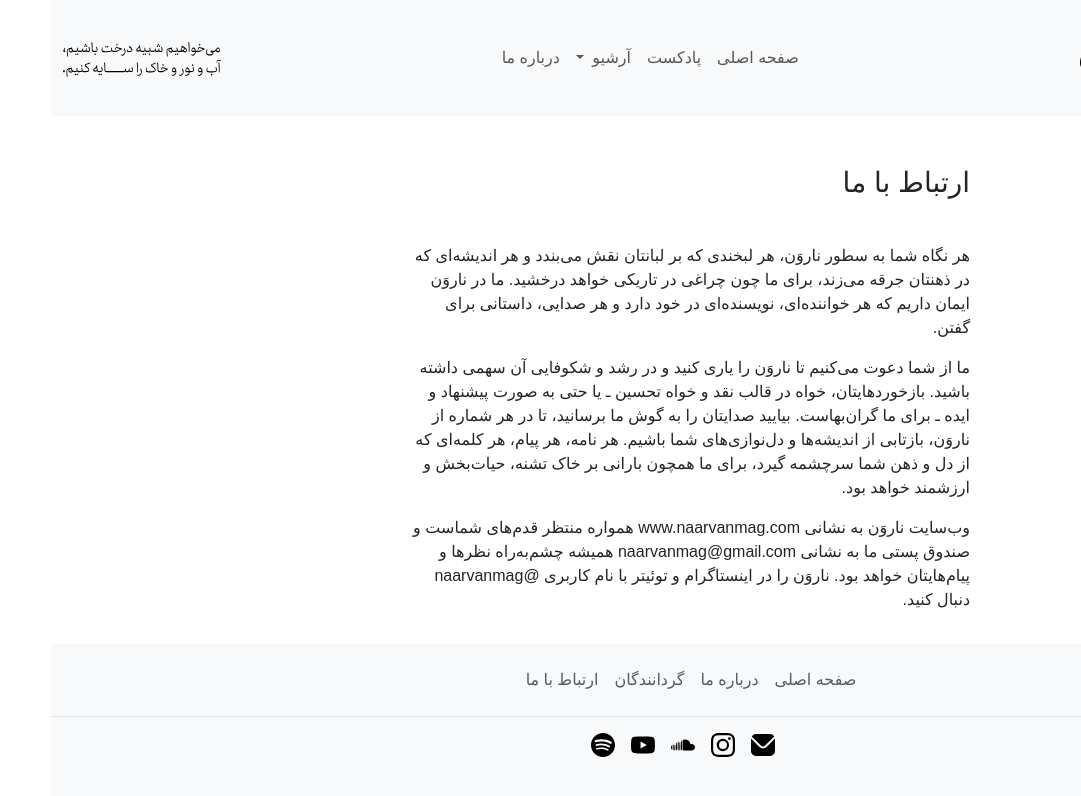
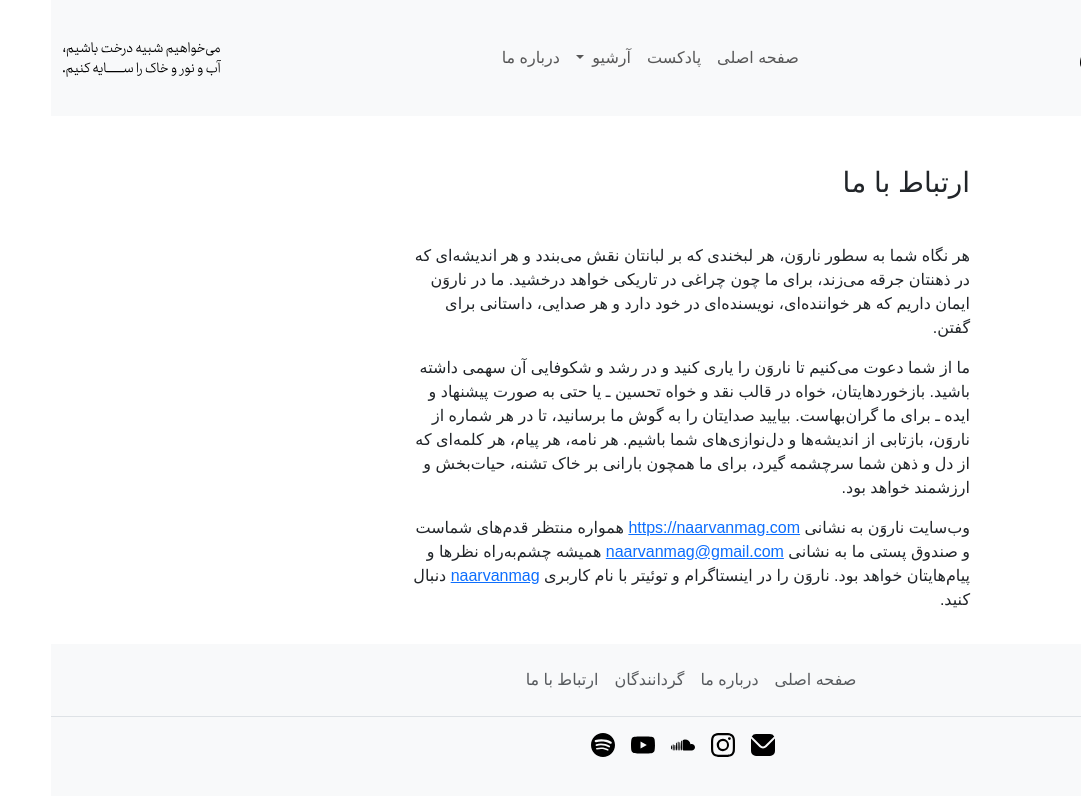
Before and after one commit to NaarvanMag/naarvanmag.github.io, a Jekyll site: the page built from pages/contact.markdown, in a window 1280 px wide. Shown: the top 796 px of the page, without its empty margins (199-1280 px from the left). Built offline with Jekyll 4.4.1, drawn with Linux system fonts in a browser that asks for light colours; nearby versions of some CDN libraries; a style sheet for code colours, icons or effects is not loaded; some of the changed lines change nothing that is shown.

Commit message:
Fix links in contact page

```diff
--- a/pages/contact.markdown
+++ b/pages/contact.markdown
@@ -8,4 +8,4 @@ permalink: /contact/
 
 ما از شما دعوت می‌کنیم تا ناروَن را یاری کنید و در رشد و شکوفایی آن سهمی داشته باشید. بازخوردهایتان، خواه در قالب نقد و خواه تحسین ـ یا حتی به صورت پیشنهاد و ایده‌ ـ برای ما گران‌بهاست. بیایید صدایتان را به گوش ما برسانید، تا در هر شماره از ناروَن، بازتابی از اندیشه‌ها و دل‌نوازی‌های شما باشیم. هر نامه، هر پیام، هر کلمه‌ای که از دل و ذهن شما سرچشمه گیرد، برای ما همچون بارانی بر خاک تشنه، حیات‌بخش و ارزشمند خواهد بود.
 
-وب‌سایت ناروَن به نشانی www.naarvanmag.com همواره منتظر قدم‌های شماست و صندوق پستی ما به نشانی naarvanmag@gmail.com همیشه چشم‌به‌راه نظرها و پیام‌هایتان خواهد بود. ناروَن را در اینستاگرام و توئیتر با نام کاربری @naarvanmag دنبال کنید.
+وب‌سایت ناروَن به نشانی <https://naarvanmag.com> همواره منتظر قدم‌های شماست و صندوق پستی ما به نشانی <naarvanmag@gmail.com> همیشه چشم‌به‌راه نظرها و پیام‌هایتان خواهد بود. ناروَن را در اینستاگرام و توئیتر با نام کاربری [naarvanmag](https://www.instagram.com/naarvanmag/) دنبال کنید.
```
